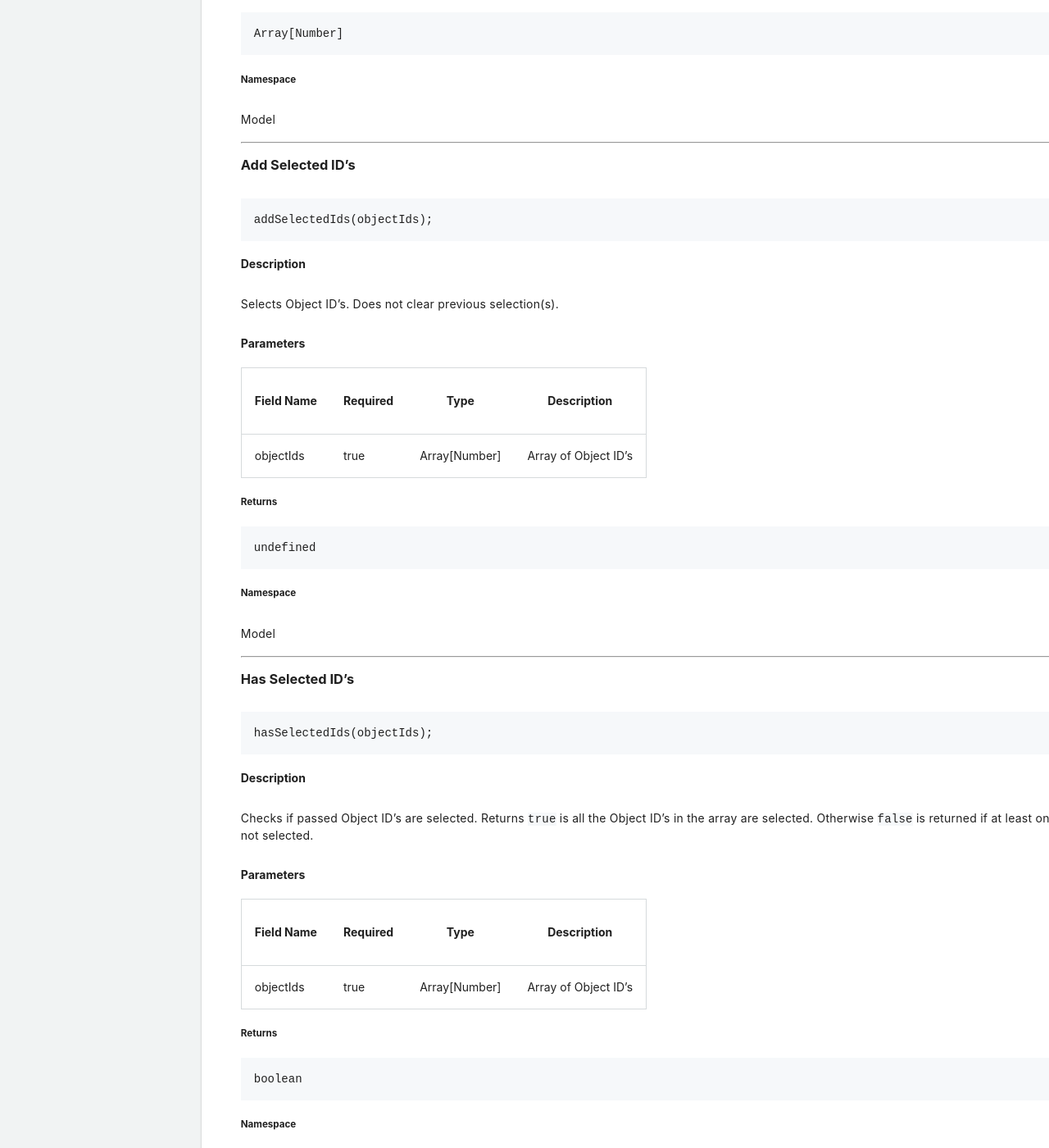
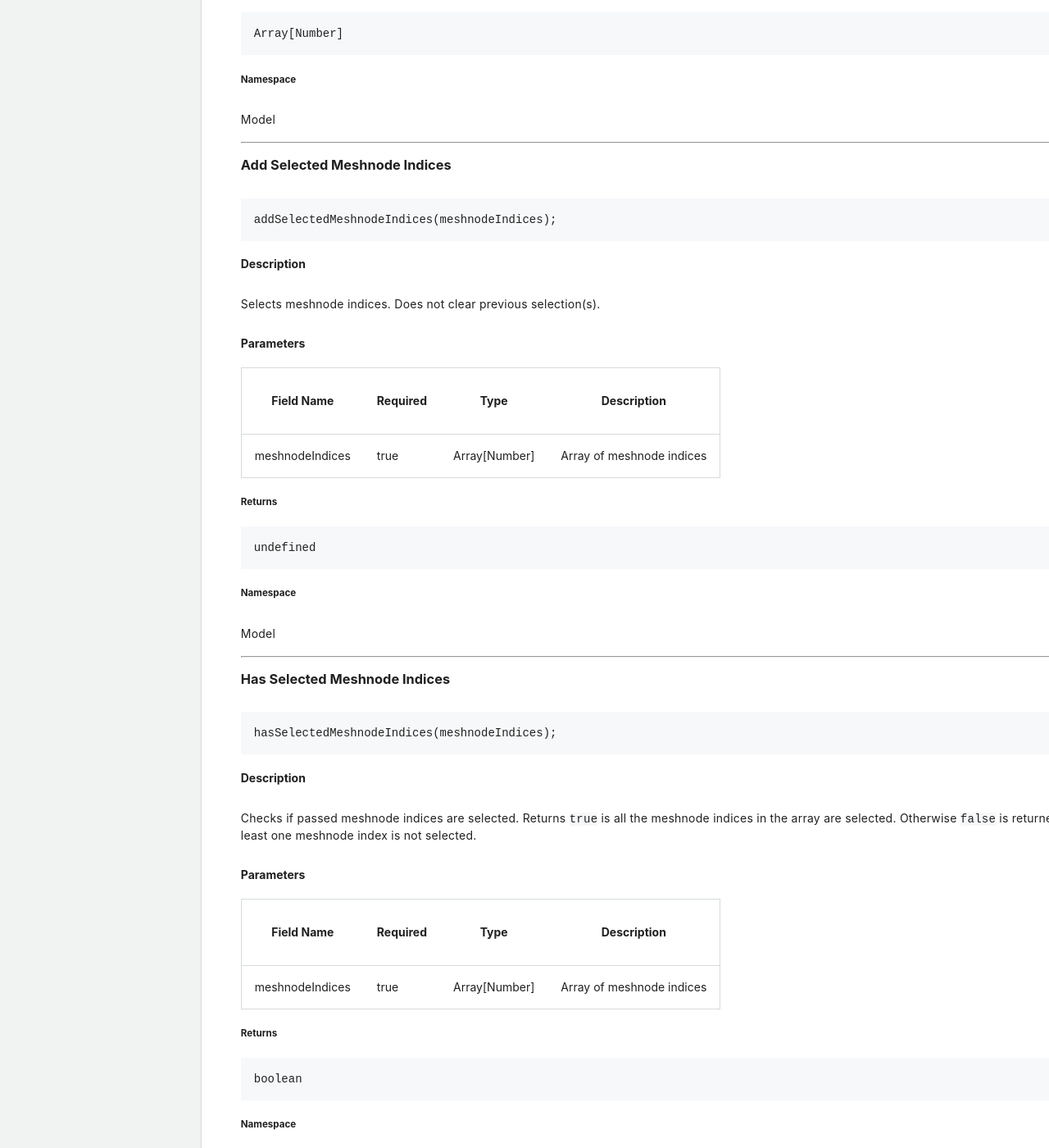
Before and after one commit to procore/documentation, a Jekyll site: the page built from other_procore_apis/bim_web_viewer.md, in a window 1280 px wide and 1400 px high, scrolled down 30195 px. Shown: the whole window at 82% size. Built offline with Jekyll 4.4.1, drawn with Linux system fonts in a browser that asks for light colours; some of the changed text lies outside the part shown.

Commit message:
Update docs for renames

````diff
--- a/other_procore_apis/bim_web_viewer.md
+++ b/other_procore_apis/bim_web_viewer.md
@@ -1336,12 +1336,12 @@ Fires when a window based tool has changed its position or size.
 
 <p class="heading-link-container"><a class="heading-link" href="#model-namespace"></a></p>
 
-### Get Object from object id
-
-<p class="heading-link-container"><a class="heading-link" href="#get-object-from-object-id"></a></p>
-
-```js
-getObject(objectId);
+### Get Meshnode from Meshnode Index
+
+<p class="heading-link-container"><a class="heading-link" href="#get-meshnode-from-meshnode-index"></a></p>
+
+```js
+getMeshnode(meshnodeIndex);
 ```
 
 #### Description
@@ -1350,13 +1350,13 @@ Retrieves a JavScript object that describes the object.
 
 #### Parameters
 
-| Field Name | Required | Type   | Description      |
-| ---------- | -------- | ------ | ---------------- |
-| objectId   | true     | Number | ID of the object |
-
-##### Returns
-
-See [Model Object](#model-object).
+| Field Name | Required | Type | Description      |
+| - | - | - | - |
+| meshnodeIndex | true | Number | meshnode index |
+
+##### Returns
+
+See [Meshnode](#meshnode).
 
 ##### Namespace
 
@@ -1364,17 +1364,17 @@ Model
 
 ---
 
-### Get Hidden ID's
-
-<p class="heading-link-container"><a class="heading-link" href="#get-hidden-ids"></a></p>
-
-```js
-getHiddenGeoIds();
-```
-
-#### Description
-
-Retrieves a list of object IDs that are currently hidden.
+### Get Hidden Meshnode Indices
+
+<p class="heading-link-container"><a class="heading-link" href="#get-hidden-meshnode-indices"></a></p>
+
+```js
+getHiddenMeshnodeIndices();
+```
+
+#### Description
+
+Retrieves a list of meshnode indices that are currently hidden.
 
 #### Parameters
 
@@ -1392,24 +1392,23 @@ Model
 
 ---
 
-### Add Hidden ID's
-
-<p class="heading-link-container"><a class="heading-link" href="#add-hidden-ids"></a></p>
-
-```js
-addHiddenGeoIds(objectIds);
-```
-
-#### Description
-
-Hides Object ID's.
-Does not clear previous hiding(s).
-
-#### Parameters
-
-| Field Name | Required | Type          | Description          |
-| ---------- | -------- | ------------- | -------------------- |
-| objectIds  | true     | Array[Number] | Array of Object ID's |
+### Add Hidden Meshnode Indices
+
+<p class="heading-link-container"><a class="heading-link" href="#add-hidden-meshnode-indices"></a></p>
+
+```js
+addHiddenMeshnodeIndices(meshnodeIndices);
+```
+
+#### Description
+
+Hides meshnode indices. Does not clear previous hiding(s).
+
+#### Parameters
+
+| Field Name | Required | Type | Description |
+| - | - | - | - |
+| meshnodeIndices | true | Array[Number] | Array of meshnode indices |
 
 ##### Returns
 
@@ -1423,25 +1422,25 @@ Model
 
 ---
 
-### Has Hidden ID's
-
-<p class="heading-link-container"><a class="heading-link" href="#has-hidden-ids"></a></p>
-
-```js
-hasHiddenGeoIds(objectIds);
-```
-
-#### Description
-
-Checks if passed object IDs are hidden.
-Returns `true` is all the Object ID's in the array are hidden.
-Otherwise `false` is returned if at least one Object is not hidden.
-
-#### Parameters
-
-| Field Name | Required | Type          | Description          |
-| ---------- | -------- | ------------- | -------------------- |
-| objectIds  | true     | Array[Number] | Array of Object ID's |
+### Has Hidden Meshnode Indices
+
+<p class="heading-link-container"><a class="heading-link" href="#has-hidden-meshnode-indices"></a></p>
+
+```js
+hasHiddenMeshnodeIndices(meshnodeIndices);
+```
+
+#### Description
+
+Checks if passed meshnode indices are hidden.
+Returns `true` is all the meshnode indices in the array are hidden.
+Otherwise `false` is returned if at least one meshnode is not hidden.
+
+#### Parameters
+
+| Field Name | Required | Type | Description |
+| - | - | - | - |
+| meshnodeIndices | true | Array[Number] | Array of meshnode indices |
 
 ##### Returns
 
@@ -1455,17 +1454,17 @@ Model
 
 ---
 
-### Clear Hidden ID's
-
-<p class="heading-link-container"><a class="heading-link" href="#clear-hidden-ids"></a></p>
-
-```js
-clearHiddenIds();
-```
-
-#### Description
-
-Clear hidden array list.
+### Clear Hidden Meshnode Indices
+
+<p class="heading-link-container"><a class="heading-link" href="#clear-hidden-meshnode-indices"></a></p>
+
+```js
+clearHiddenMeshnodeIndices();
+```
+
+#### Description
+
+Clear hidden meshnode indices.
 
 #### Parameters
 
@@ -1483,17 +1482,17 @@ Model
 
 ---
 
-### Get Selected ID's
-
-<p class="heading-link-container"><a class="heading-link" href="#get-selected-ids"></a></p>
-
-```js
-getSelectedGeoIds();
-```
-
-#### Description
-
-Retrieves a list of Object ID's that are currently selected.
+### Get Selected Meshnode Indices
+
+<p class="heading-link-container"><a class="heading-link" href="#get-selected-meshnode-indices"></a></p>
+
+```js
+getSelectedMeshnodeIndices();
+```
+
+#### Description
+
+Retrieves a list of meshnode indices that are currently selected.
 
 #### Parameters
 
@@ -1511,24 +1510,23 @@ Model
 
 ---
 
-### Add Selected ID's
-
-<p class="heading-link-container"><a class="heading-link" href="#add-selected-ids"></a></p>
-
-```js
-addSelectedIds(objectIds);
-```
-
-#### Description
-
-Selects Object ID's.
-Does not clear previous selection(s).
-
-#### Parameters
-
-| Field Name | Required | Type          | Description          |
-| ---------- | -------- | ------------- | -------------------- |
-| objectIds  | true     | Array[Number] | Array of Object ID's |
+### Add Selected Meshnode Indices
+
+<p class="heading-link-container"><a class="heading-link" href="#add-selected-meshnode-indices"></a></p>
+
+```js
+addSelectedMeshnodeIndices(meshnodeIndices);
+```
+
+#### Description
+
+Selects meshnode indices. Does not clear previous selection(s).
+
+#### Parameters
+
+| Field Name | Required | Type | Description |
+| - | - | - | - |
+| meshnodeIndices | true | Array[Number] | Array of meshnode indices |
 
 ##### Returns
 
@@ -1542,25 +1540,25 @@ Model
 
 ---
 
-### Has Selected ID's
-
-<p class="heading-link-container"><a class="heading-link" href="#has-selected-ids"></a></p>
-
-```js
-hasSelectedIds(objectIds);
-```
-
-#### Description
-
-Checks if passed Object ID's are selected.
-Returns `true` is all the Object ID's in the array are selected.
-Otherwise `false` is returned if at least one Object is not selected.
-
-#### Parameters
-
-| Field Name | Required | Type          | Description          |
-| ---------- | -------- | ------------- | -------------------- |
-| objectIds  | true     | Array[Number] | Array of Object ID's |
+### Has Selected Meshnode Indices
+
+<p class="heading-link-container"><a class="heading-link" href="#has-selected-meshnode-indices"></a></p>
+
+```js
+hasSelectedMeshnodeIndices(meshnodeIndices);
+```
+
+#### Description
+
+Checks if passed meshnode indices are selected.
+Returns `true` is all the meshnode indices in the array are selected.
+Otherwise `false` is returned if at least one meshnode index is not selected.
+
+#### Parameters
+
+| Field Name | Required | Type | Description |
+| - | - | - | - |
+| meshnodeIndices | true | Array[Number] | Array of meshnode indices |
 
 ##### Returns
 
@@ -1574,17 +1572,17 @@ Model
 
 ---
 
-### Clear Selected ID's
-
-<p class="heading-link-container"><a class="heading-link" href="#clear-selected-ids"></a></p>
-
-```js
-clearSelectedIds();
-```
-
-#### Description
-
-Deselects all objects.
+### Clear Selected Meshnode Indices
+
+<p class="heading-link-container"><a class="heading-link" href="#clear-selected-meshnode-indices"></a></p>
+
+```js
+clearSelectedMeshnodeIndices();
+```
+
+#### Description
+
+Deselects all meshnodes.
 
 #### Parameters
 
@@ -1602,25 +1600,25 @@ Model
 
 ---
 
-### Set Object Color
-
-<p class="heading-link-container"><a class="heading-link" href="#set-object-color"></a></p>
-
-```js
-setObjectColor(objectId, hexColor, opacity);
-```
-
-#### Description
-
-Overrides the color of an object.
-
-#### Parameters
-
-| Field Name | Required | Type   | Description |
-| ---------- | -------- | ------ | ----------- |
-| objectId   | true     | Number | Object Id   |
-| hexColor   | true     | String | Hex Color   |
-| opacity    | true     | Number | Opacity     |
+### Set Meshnode Color
+
+<p class="heading-link-container"><a class="heading-link" href="#set-meshnode-color"></a></p>
+
+```js
+setMeshnodeColor(meshnodeIndex, hexColor, opacity);
+```
+
+#### Description
+
+Overrides the color of a meshnode.
+
+#### Parameters
+
+| Field Name | Required | Type | Description |
+| - | - | - | - |
+| meshnodeIndex | true | Number | Meshnode Index |
+| hexColor | true | String | Hex Color |
+| opacity | true | Number | Opacity |
 
 ##### Returns
 
@@ -2313,10 +2311,10 @@ See [Tools](#tools) for further information.
 }
 ```
 
-### Model Object
+### Meshnode
 
 <p class="heading-link-container">
-  <a class="heading-link" href="#model-object"></a>
+  <a class="heading-link" href="#meshnode"></a>
 </p>
 
 ```js
````
